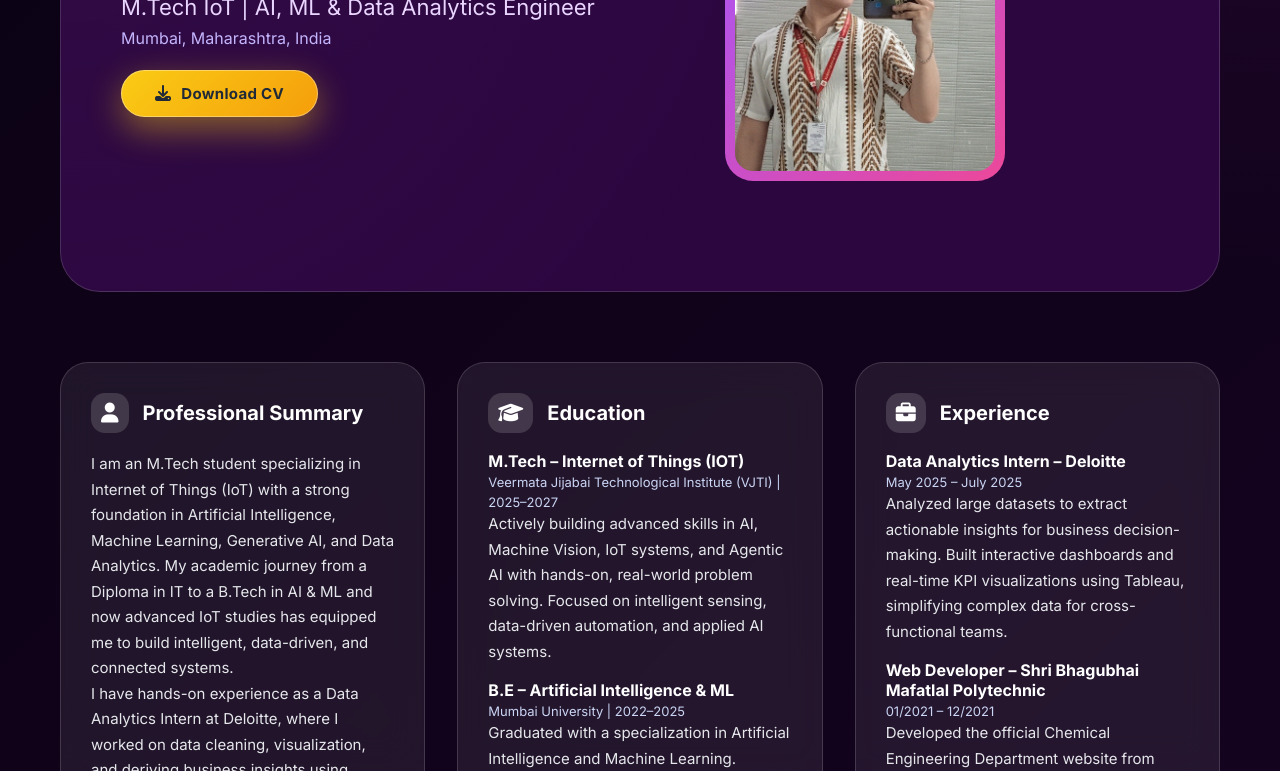
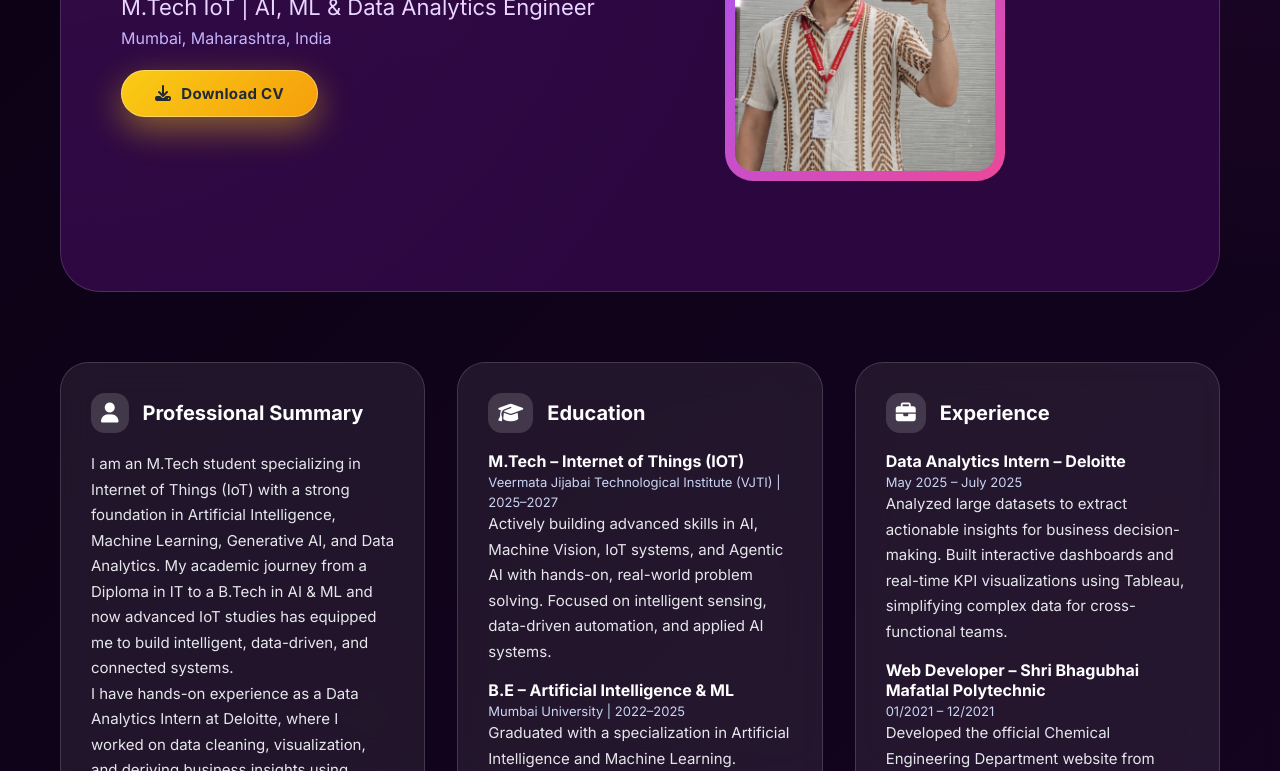
Before and after one commit to shivamkelshikar/portfolio, a plain HTML site: page index.html in a window 1280 px wide. Shown: the part 329-1100 px from the top of the page. Drawn offline with Linux system fonts and the light colour scheme.

Commit message:
Update index.html

```diff
--- a/index.html
+++ b/index.html
@@ -393,7 +393,7 @@ body{
     <a href="Shivam_Kelshikar_CV.pdf" class="cv-btn" download>
   <i class="fa-solid fa-download"></i> Download CV</a>
   </div>
-  <img src="unnamed.png" alt="Shivam Kelshikar">  <h1 data-key="name"></h1>
+  <img src="unnamed.webp" alt="Shivam Kelshikar">  <h1 data-key="name"></h1>
 </div>
 
 <div class="grid">
```
